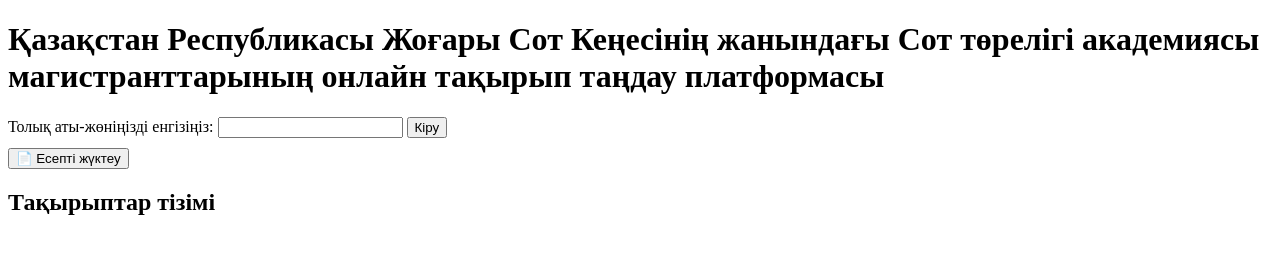
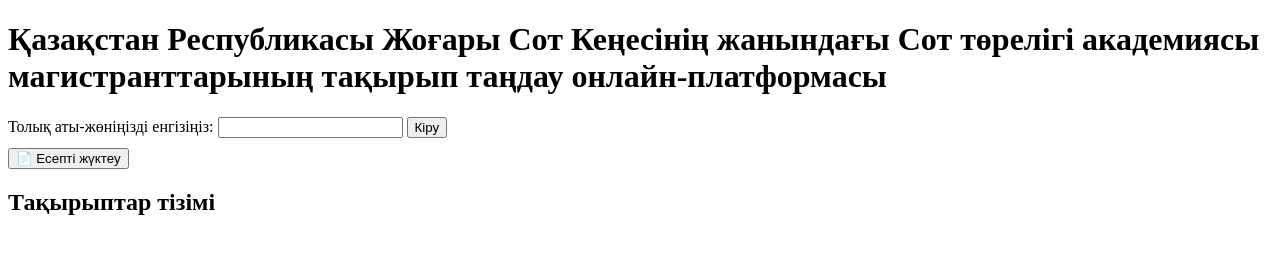
Before and after one commit to danaihan717-svg/magistrant-themes, a website: page public/index.html in a window 1280 px wide. Drawn offline with nearby package versions, Linux system fonts and the light colour scheme; no server answers.

Commit message:
Update index.html

```diff
--- a/public/index.html
+++ b/public/index.html
@@ -6,7 +6,7 @@
   <script src="/socket.io/socket.io.js"></script>
 </head>
 <body>
-  <h1>Қазақстан Республикасы Жоғары Сот Кеңесінің жанындағы Сот төрелігі академиясы магистранттарының онлайн тақырып таңдау платформасы</h1>
+  <h1>Қазақстан Республикасы Жоғары Сот Кеңесінің жанындағы Сот төрелігі академиясы магистранттарының тақырып таңдау онлайн-платформасы</h1>
 
   <div>
     <label>Толық аты-жөніңізді енгізіңіз: <input type="text" id="fio"></label>
```
